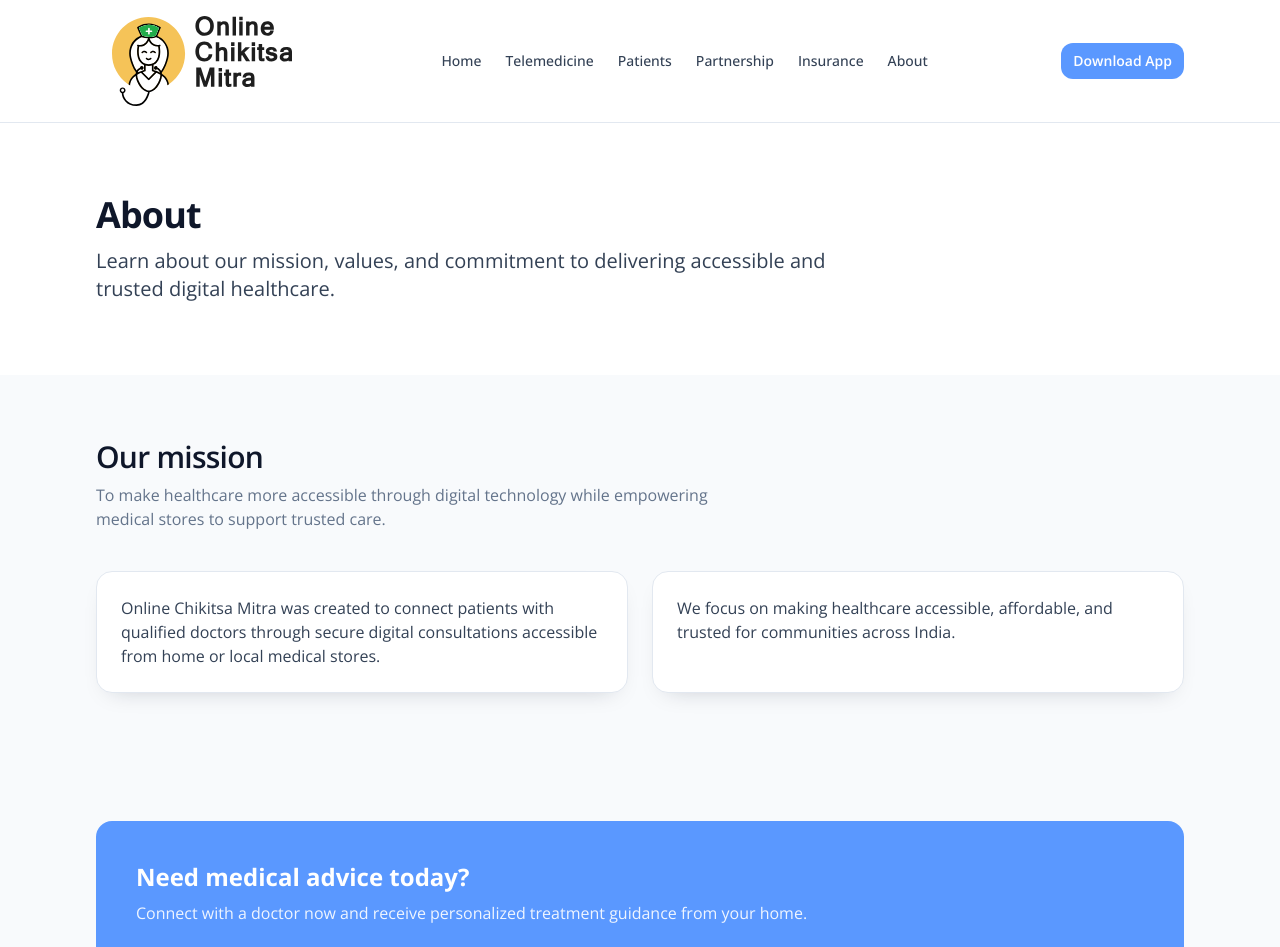
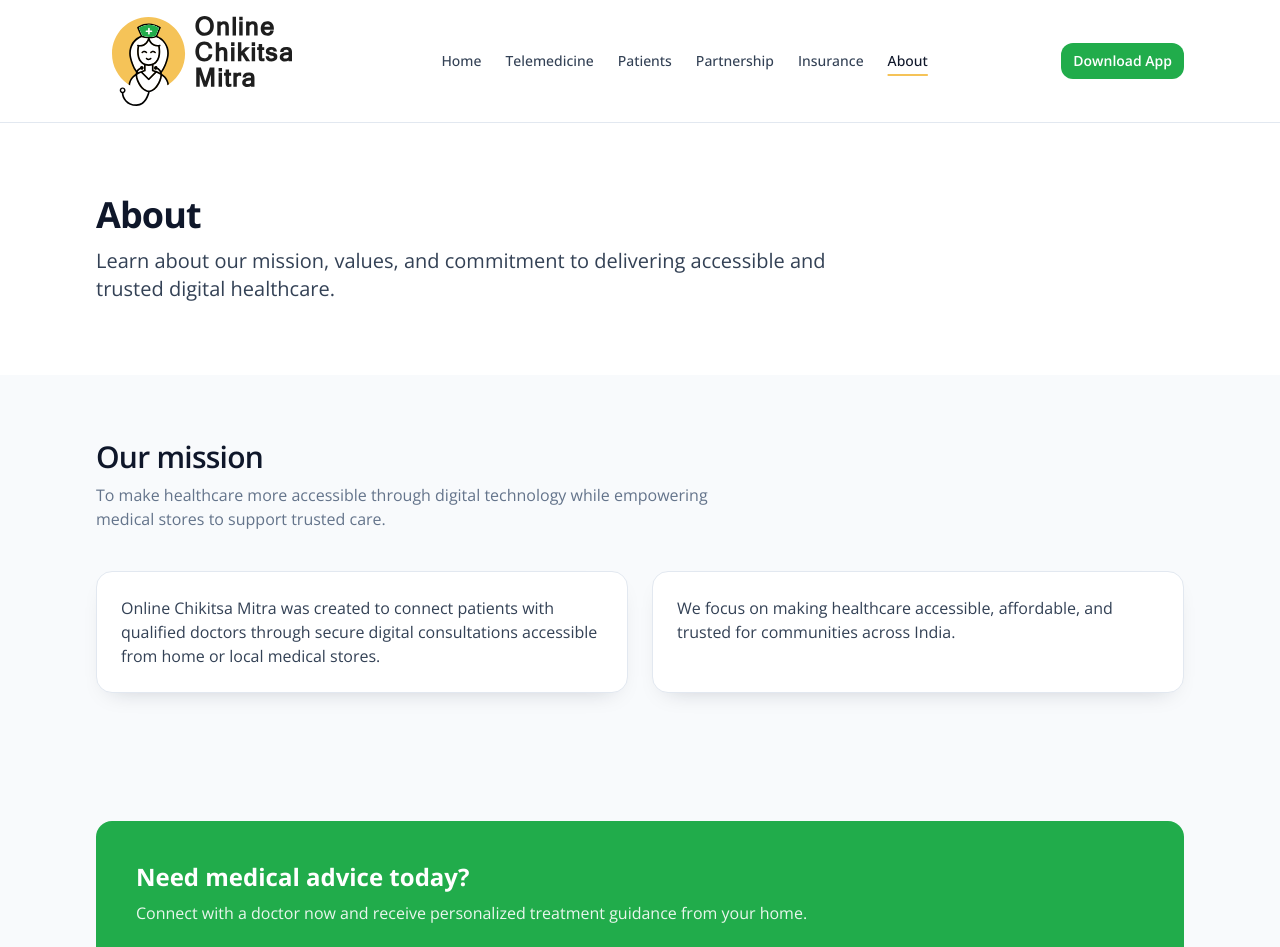
Before and after one commit to Mnegi-Design/ocm-website, a Next.js app: page /about in a window 1280 px wide. Shown: the top 947 px of the page. Built offline with nearby package versions, Linux system fonts and the light colour scheme.

Commit message:
Update secondary color and active navbar states

```diff
--- a/app/design-system/page.tsx
+++ b/app/design-system/page.tsx
@@ -16,7 +16,7 @@ export const metadata: Metadata = {
 
 const colors = [
   { name: "Primary", value: "#F5C358", className: "bg-primary" },
-  { name: "Secondary", value: "#5A98FF", className: "bg-secondary" },
+  { name: "Secondary", value: "#21AC4B", className: "bg-secondary" },
   { name: "Neutral 900", value: "#0F172A", className: "bg-neutral-900" },
   { name: "Neutral 700", value: "#334155", className: "bg-neutral-700" },
   { name: "Neutral 500", value: "#64748B", className: "bg-neutral-500" },
--- a/components/layout/navbar.tsx
+++ b/components/layout/navbar.tsx
@@ -2,6 +2,7 @@
 
 import Image from "next/image";
 import Link from "next/link";
+import { usePathname } from "next/navigation";
 import { useState } from "react";
 import { Container } from "@/components/ui/container";
 import { ButtonLink } from "@/components/ui/button";
@@ -17,6 +18,12 @@ const navItems = [
 
 export function Navbar() {
   const [isMenuOpen, setIsMenuOpen] = useState(false);
+  const pathname = usePathname();
+
+  const isActive = (href: string) => {
+    if (href === "/") return pathname === "/";
+    return pathname === href || pathname.startsWith(`${href}/`);
+  };
 
   return (
     <header className="sticky top-0 z-50 border-b border-neutral-200 bg-white/90 backdrop-blur">
@@ -39,7 +46,12 @@ export function Navbar() {
               <Link
                 key={item.href}
                 href={item.href}
-                className="text-sm font-medium text-neutral-700 hover:text-neutral-900"
+                aria-current={isActive(item.href) ? "page" : undefined}
+                className={`text-sm font-medium transition-colors ${
+                  isActive(item.href)
+                    ? "text-neutral-900 underline decoration-primary decoration-2 underline-offset-8"
+                    : "text-neutral-700 hover:text-neutral-900"
+                }`}
               >
                 {item.label}
               </Link>
@@ -97,7 +109,12 @@ export function Navbar() {
                 <Link
                   key={item.href}
                   href={item.href}
-                  className="rounded-md px-2 py-2 text-sm font-medium text-neutral-700 hover:bg-neutral-100 hover:text-neutral-900"
+                  aria-current={isActive(item.href) ? "page" : undefined}
+                  className={`rounded-md px-2 py-2 text-sm font-medium transition-colors ${
+                    isActive(item.href)
+                      ? "bg-primary/20 text-neutral-900"
+                      : "text-neutral-700 hover:bg-neutral-100 hover:text-neutral-900"
+                  }`}
                   onClick={() => setIsMenuOpen(false)}
                 >
                   {item.label}
--- a/components/ui/button.tsx
+++ b/components/ui/button.tsx
@@ -21,7 +21,7 @@ const baseStyles =
 
 const variantStyles: Record<Variant, string> = {
   primary: "bg-primary text-neutral-900 hover:bg-[#e9b33f]",
-  secondary: "bg-secondary text-white hover:bg-[#4a89f0]",
+  secondary: "bg-secondary text-white hover:bg-[#1c9640]",
   ghost: "bg-transparent text-neutral-700 hover:bg-neutral-200"
 };
 
--- a/constants/site.ts
+++ b/constants/site.ts
@@ -22,5 +22,5 @@ export const siteConfig = {
 
 export const themeColors = {
   primary: "#F5C358",
-  secondary: "#5A98FF"
+  secondary: "#21AC4B"
 } as const;
--- a/styles/globals.css
+++ b/styles/globals.css
@@ -4,7 +4,7 @@
 
 :root {
   --color-primary: #f5c358;
-  --color-secondary: #5a98ff;
+  --color-secondary: #21ac4b;
   --color-neutral-900: #0f172a;
   --color-neutral-700: #334155;
   --color-neutral-500: #64748b;
--- a/tailwind.config.ts
+++ b/tailwind.config.ts
@@ -10,7 +10,7 @@ const config: Config = {
     extend: {
       colors: {
         primary: "#F5C358",
-        secondary: "#5A98FF",
+        secondary: "#21AC4B",
         neutral: {
           900: "#0F172A",
           700: "#334155",
```
